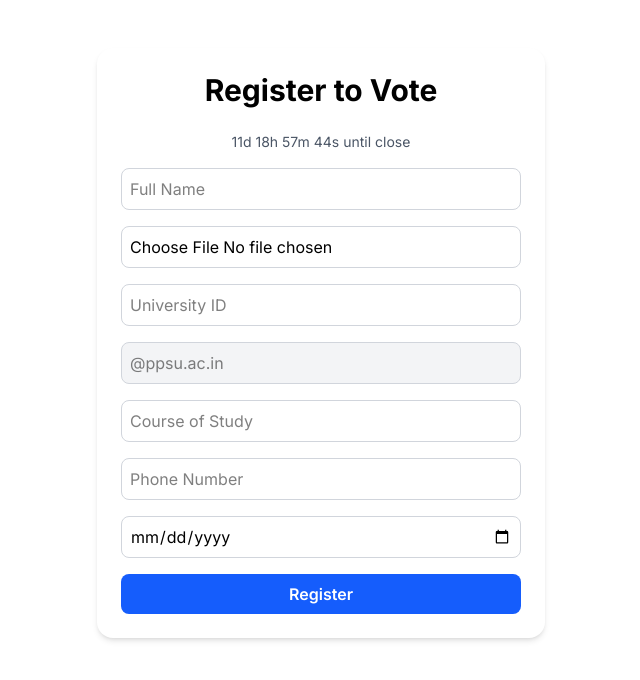
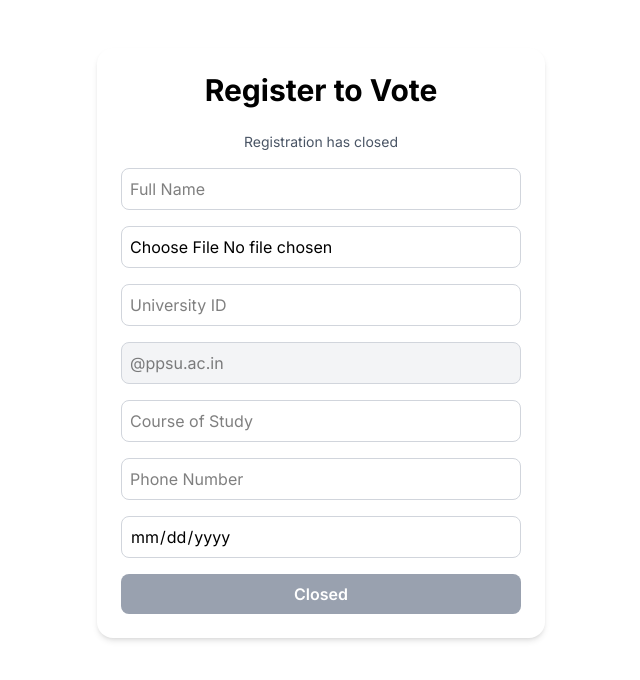
Before and after one commit to sartiahkarpeh/ppsuelection, a Next.js app: page /register in a window 1280 px wide. Shown: the top 680 px of the page, without its empty margins (319-959 px from the left). Built offline with nearby package versions, Linux system fonts and the light colour scheme.

Commit message:
Your commit message here

```diff
--- a/src/app/admin/page.tsx
+++ b/src/app/admin/page.tsx
@@ -38,7 +38,8 @@ interface LiveVote {
 const POSITION_PRIORITY = [
   'President',
   'Vice President',
-  'Secretary',
+  'Secretary General',
+  'Assistant Secretary',
   'Treasurer',
   'Chaplain',
   'Chair',
@@ -140,13 +141,13 @@ export default function AdminPanelPage() {
     }
   };
   const handleDeleteVoter = async (id: string, name: string) => {
-    if (!confirm(`Delete voter "${name}"?`)) return;
-    await fetch(`/api/admin/voters/${id}`, { method: 'DELETE', credentials: 'include' });
+    if (!confirm(Delete voter "${name}"?)) return;
+    await fetch(/api/admin/voters/${id}, { method: 'DELETE', credentials: 'include' });
     loadData();
   };
   const handleDeleteCandidate = async (id: string, name: string) => {
-    if (!confirm(`Delete candidate "${name}"?`)) return;
-    await fetch(`/api/admin/candidates/${id}`, { method: 'DELETE', credentials: 'include' });
+    if (!confirm(Delete candidate "${name}"?)) return;
+    await fetch(/api/admin/candidates/${id}, { method: 'DELETE', credentials: 'include' });
     loadCandidates();
   };
   const handleEditCandidate = async (
@@ -163,7 +164,7 @@ export default function AdminPanelPage() {
     const position = prompt('Position:', currentPosition);
     if (position === null) return;
     try {
-      const res = await fetch(`/api/admin/candidates/${id}`, {
+      const res = await fetch(/api/admin/candidates/${id}, {
         method: 'PATCH',
         headers: { 'Content-Type': 'application/json' },
         credentials: 'include',
@@ -191,7 +192,7 @@ export default function AdminPanelPage() {
     if (!file) return;
     const reader = new FileReader();
     reader.onload = async () => {
-      await fetch(`/api/admin/candidates/${id}`, {
+      await fetch(/api/admin/candidates/${id}, {
         method: 'PATCH',
         headers: { 'Content-Type': 'application/json' },
         credentials: 'include',
--- a/src/app/api/admin/export-results/route.ts
+++ b/src/app/api/admin/export-results/route.ts
@@ -42,7 +42,8 @@ export async function GET() {
   const POSITION_PRIORITY = [
     'President',
     'Vice President',
-    'Secretary',
+    'Secretary General',
+    'Assistant Secretary',
     'Treasurer',
     'Chaplain',
     'Chair',
--- a/src/app/party/login/page.tsx
+++ b/src/app/party/login/page.tsx
@@ -1,4 +1,3 @@
-// src/app/party/page.tsx
 'use client';
 import { useState, useEffect } from 'react';
 
@@ -22,60 +21,13 @@ const POSITION_PRIORITY = [
 
 export default function PartyDashboardPage() {
   const [liveVotes, setLiveVotes] = useState<LiveVote[]>([]);
-  const [loading, setLoading] = useState(true);
-  const [error, setError] = useState<string | null>(null);
-
-  // Live timer
-  const [countdown, setCountdown] = useState<string>('');
-  const [mounted, setMounted] = useState(false);
-  const [votingOpen, setVotingOpen] = useState(false);
-
-  // mark mounted
-  useEffect(() => {
-    setMounted(true);
-  }, []);
-
-  // Voting window: starts 23:45, ends 23:55
-  useEffect(() => {
-    if (!mounted) return;
-
-    const now = new Date();
-    const start = new Date(now);
-    start.setHours(10, 13, 0, 0);
-    const end = new Date(now);
-    end.setHours(10, 55, 0, 0);
-
-    function updateTimer() {
-      const n = new Date();
-      if (n < start) {
-        setVotingOpen(false);
-        const diff = start.getTime() - n.getTime();
-        const h = Math.floor(diff / 3600000);
-        const m = Math.floor((diff % 3600000) / 60000);
-        const s = Math.floor((diff % 60000) / 1000);
-        setCountdown(`Voting starts in ${h}h ${m}m ${s}s`);
-      } else if (n <= end) {
-        setVotingOpen(true);
-        const diff = end.getTime() - n.getTime();
-        const h = Math.floor(diff / 3600000);
-        const m = Math.floor((diff % 3600000) / 60000);
-        const s = Math.floor((diff % 60000) / 1000);
-        setCountdown(`${h}h ${m}m ${s}s remaining`);
-      } else {
-        setVotingOpen(false);
-        setCountdown('Voting has closed');
-      }
-    }
-
-    updateTimer();
-    const tid = setInterval(updateTimer, 1000);
-    return () => clearInterval(tid);
-  }, [mounted]);
+  const [loading, setLoading]     = useState(true);
+  const [error, setError]         = useState<string | null>(null);
 
   const loadLiveVotes = async () => {
     try {
       setError(null);
-      const res = await fetch('/api/vote/live');
+      const res = await fetch('/api/vote/live', { credentials: 'include' });
       if (!res.ok) throw new Error('Failed to load live votes');
       setLiveVotes(await res.json());
     } catch (e: any) {
@@ -98,13 +50,12 @@ export default function PartyDashboardPage() {
     ...positionTitles
       .filter(t => POSITION_PRIORITY.includes(t))
       .sort((a, b) => POSITION_PRIORITY.indexOf(a) - POSITION_PRIORITY.indexOf(b)),
-    ...positionTitles.filter(t => !POSITION_PRIORITY.includes(t)),
+    ...positionTitles.filter(t => !POSITION_PRIORITY.includes(t))
   ];
 
   return (
     <div className="max-w-xl mx-auto p-6 bg-white rounded-2xl shadow-md mt-12">
-      <h1 className="text-3xl font-bold mb-4 text-center">Live Vote Results</h1>
-      <p className="text-sm text-gray-600 mb-6 text-center">{mounted ? countdown : ''}</p>
+      <h1 className="text-3xl font-bold mb-6 text-center">Live Vote Results</h1>
 
       {loading ? (
         <p>Loading…</p>
--- a/src/app/party/page.tsx
+++ b/src/app/party/page.tsx
@@ -14,7 +14,8 @@ interface LiveVote {
 const POSITION_PRIORITY = [
   'President',
   'Vice President',
-  'Secretary',
+  'Secretary General',
+  'Assistant Secretary',
   'Treasurer',
   'Chaplain',
   'Chair',
--- a/src/app/register/page.tsx
+++ b/src/app/register/page.tsx
@@ -54,7 +54,7 @@ export default function RegisterPage() {
     const start = new Date(now);
     start.setHours(0, 0, 0, 0);
     const end = new Date(now);
-    end.setDate(end.getDate() + 12);
+    end.setDate(end.getDate() -5);
     end.setHours(0, 0, 0, 999);
 
     function updateTimer() {
```
